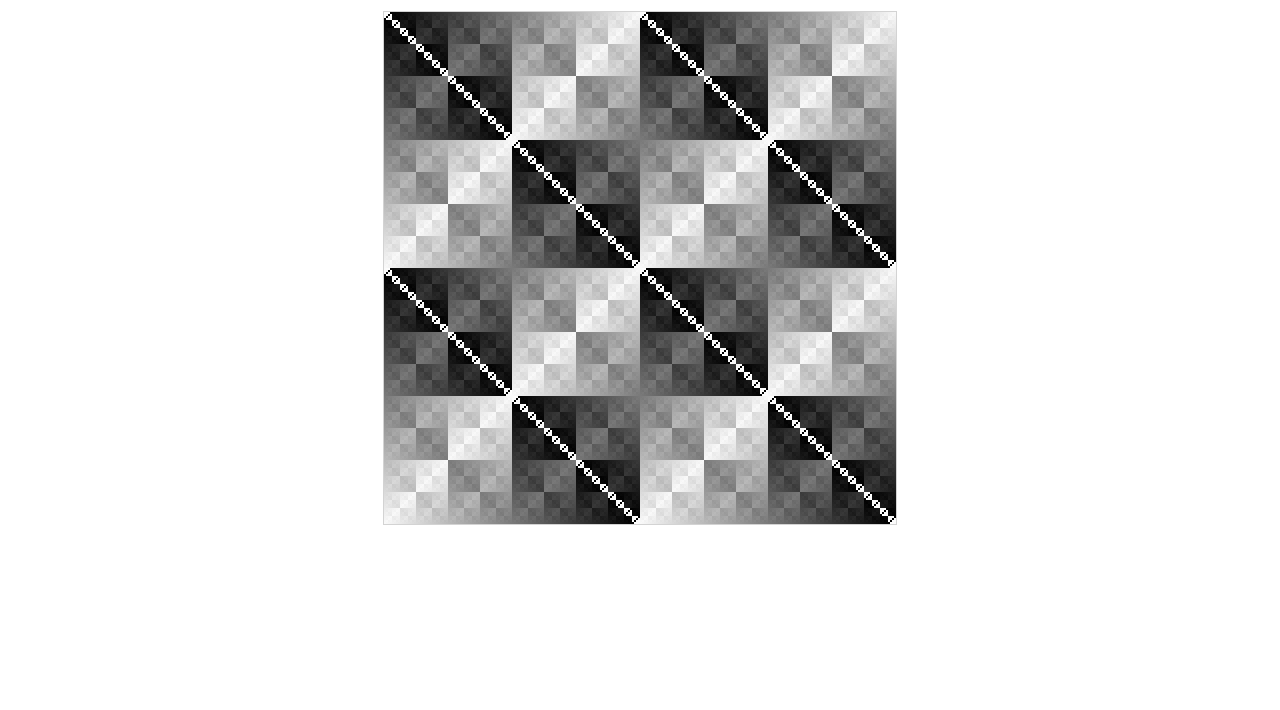
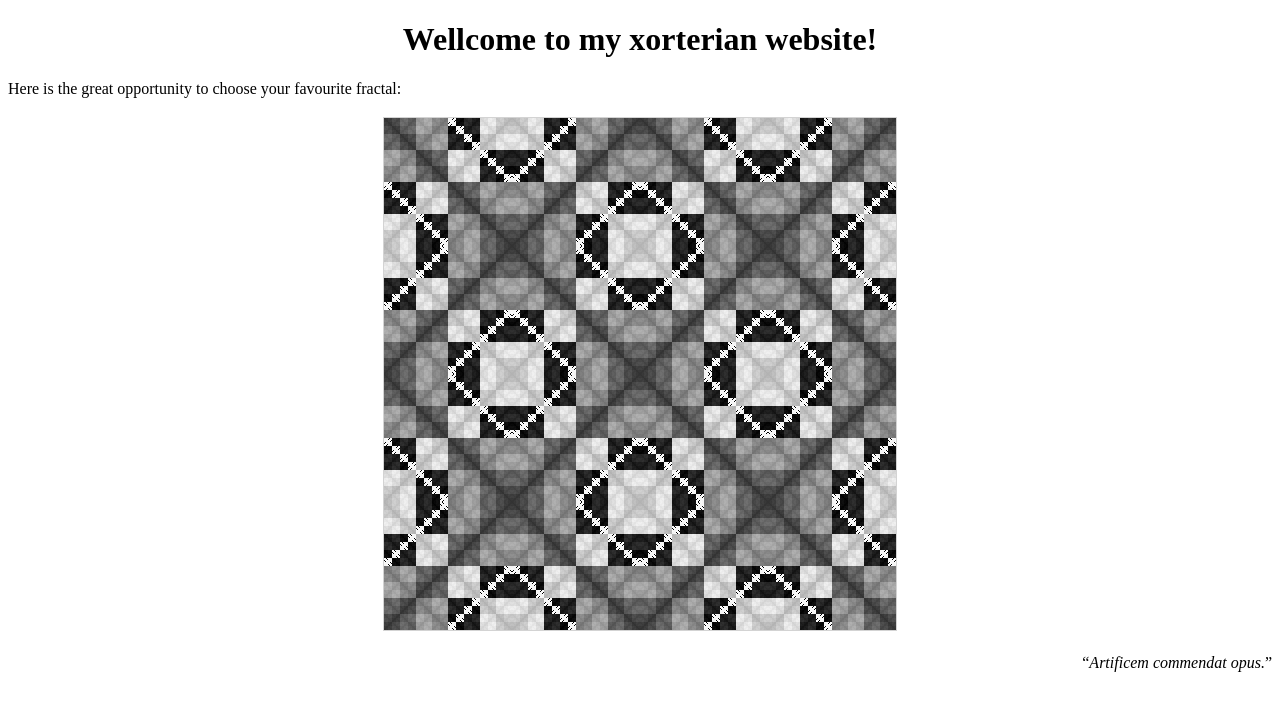
Before and after one commit to xorterian/xorterian.github.io, a plain HTML site: page index.html in a window 1280 px wide. Drawn offline with Linux system fonts and the light colour scheme.

Commit message:
Update index.html

```diff
--- a/index.html
+++ b/index.html
@@ -5,16 +5,16 @@
 <title>Xorterian</title>
 </head>
 <body class="b">
-
+<h1 align="center">Wellcome to my xorterian website!</h1>
+<p>Here is the great opportunity to choose your favourite fractal:</p>
 <table align="center">
  <tr>
   <th><canvas id="myCanvas" width="512" height="512" style="border:1px solid #d3d3d3;">
   Your browser does not support the HTML5 canvas tag.</canvas></th>
  </tr>
 </table>
-
+<p align="right"><q><i>Artificem commendat opus.</i></q></p>
 <script>
-
 function xor(x,y) {return ((Math.floor(x)!=x || Math.floor(y)!=y) ? xor(2*x,2*y)/2 : x^y);};
 window.onload = function() {
  var canvas = document.getElementById("myCanvas");
@@ -23,12 +23,13 @@ window.onload = function() {
  var height = canvas.height;
  var imagedata = context.createImageData(width, height);
  function createImage(t) {
-  t=Math.floor(t/100)
+  t=Math.floor(t/100);
   for (var x=0; x<width; x++) {
    for (var y=0; y<height; y++) {
     var pixelindex = (y * width + x) * 4;
-    //var R = x^y^(2*x)^(2*y);
-	var R = x^y;
+    var R = x^y^(2*x)^(2*y);
+	//var R = x^y;
+	//var R = eval(F[n]);
 	//var R = Math.floor(Math.sin(x/100)*256)^Math.floor(256*Math.cos(y/100));
 	//var R = Math.floor(Math.sin(x/100)*256)^Math.floor(256*Math.cos(y/100))^Math.floor(2*Math.sin(x/100)*256)^Math.floor(2*256*Math.cos(y/100));
 	//var R = Math.floor((x/400)**2*256)^Math.floor(256*(y/400)**2);
@@ -37,7 +38,7 @@ window.onload = function() {
 	//var R = (x+y)*Math.sin(t/30)+(x&y)*Math.cos(t/30)*.866-(x|y)*Math.cos(t/30)*.866;
 	//var R = (x^y)*Math.sin(t/30)+(x+y)*Math.cos(t/30)*.866-(x-y)*Math.cos(t/30)*.866;
 	//var R = (x&y)*Math.cos(x/10)+(x|y)*Math.cos(y/10);
-	R=(R+t*5)%256;
+	R=(R+t)%256;
     // Set the pixel data
     imagedata.data[pixelindex] = R;     // Red
     imagedata.data[pixelindex+1] = R; // Green
@@ -54,6 +55,5 @@ window.onload = function() {
 main(0);
 };
 </script>
-
 </body>
 </html>
```
